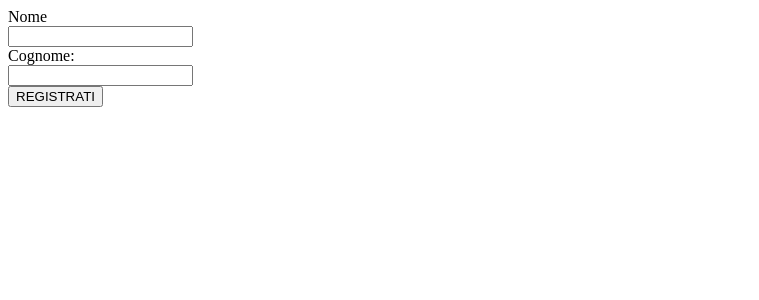
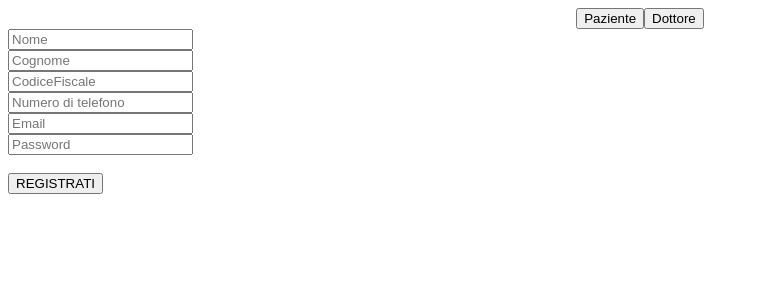
Before and after one commit to packo97/progettoAgile8-FrontEnd, an Angular app: page /registrazione in a window 1280 px wide. Shown: the top 300 px of the page, without its empty margins (0-759 px from the left). Built offline with nearby package versions, Linux system fonts and the light colour scheme.

Commit message:
registrazione done

```diff
--- a/src/app/registrazione/registrazione.component.html
+++ b/src/app/registrazione/registrazione.component.html
@@ -1,10 +1,38 @@
+<div class="row">
+  <div class="column col-sm-4">
+  </div>
+  <div class="column col-sm-4">
+    <div id="divSceltaIniziale" align="center">
+      <button id="buttonPaziente" class="btn btn-outline-dark btn-lg" type="button" (click)=setTipo(1)>Paziente</button>
+      <button id="buttonDottore" class="btn btn-outline-secondary btn-lg" type="button" (click)=setTipo(2)>Dottore</button>
+    </div>
+    <div id="login">
+    </div>
+  </div>
+  <div class="column col-sm-4">
+  </div>
+</div>
 
-  <label for="fname">Nome</label>
+
+  <input type="text" id="inputNome" placeholder="Nome" [(ngModel)]="nome">
   <br>
-  <input type="text" id="inputNome" [(ngModel)]="nome">
+  <input type="text" id="inputCognome" placeholder="Cognome" [(ngModel)]="cognome">
   <br>
-  <label for="lname">Cognome:</label>
+  <input type="text" id="inputCodiceFiscale" placeholder="CodiceFiscale" [(ngModel)]="codice_fiscale">
   <br>
-  <input type="text" id="inputCognome" [(ngModel)]="cognome">
+  <input type="text" id="inputnumeroTelefono" placeholder="Numero di telefono" [(ngModel)]="numero_telefono">
+  <br>
+  <input type="text" id="inputemail" placeholder="Email" [(ngModel)]="email">
+  <br>
+  <input type="password" id="inputpassword" placeholder="Password" [(ngModel)]="password">
+  <br>
+
+
+  <ng-container id="divLogin" *ngIf="tipo_registrazione == 'dottore'; then inputDottore else null"></ng-container>
+  <ng-template #inputDottore>
+    <input type="text" id="inputCodice_identificativo_veterinario" placeholder="Codice Identificativo Veterinario" [(ngModel)]="codice_identificativo_veterinario">
+    <br>
+    <input type="text" id="inputIndirizzo" placeholder="Indirizzo dello studio" [(ngModel)]="indirizzo">
+  </ng-template>
   <br>
   <button (click)=registrazione() >REGISTRATI</button>
--- a/src/app/registrazione/registrazione.component.ts
+++ b/src/app/registrazione/registrazione.component.ts
@@ -14,8 +14,17 @@ export class Paziente {
 })
 export class RegistrazioneComponent implements OnInit {
 
+  tipo_registrazione : string = ""
   nome: string = "";
   cognome: string = "";
+  codice_fiscale: string = "";
+  numero_telefono: string = "";
+  email: string = "";
+  password: string = "";
+  indirizzo: string = "";
+  descrizione: string = "";
+  codice_identificativo_veterinario: string = ""
+
 
   constructor(
     private route : Router,
@@ -25,12 +34,44 @@ export class RegistrazioneComponent implements OnInit {
   ngOnInit() {
   }
 
+  setTipo(scelta: number){
+    if(scelta == 1){
+      this.tipo_registrazione = "paziente";
+    }
+    else
+      this.tipo_registrazione = "dottore";
+
+      alert(this.tipo_registrazione);
+  }
+
   registrazione(){
-    alert(this.nome + " " + this.cognome);
-    var json = {
-      nome: this.nome,
-      cognome: this.cognome
+    if(this.tipo_registrazione == "paziente"){
+      var jsonPaziente = {
+        nome: this.nome,
+        cognome: this.cognome,
+        codice_fiscale: this.codice_fiscale,
+        numero_telefono: this.numero_telefono,
+        email:  this.email,
+        password:  this.password,
+      }
+      this.service.registrazionePaziente(jsonPaziente);
     }
-    this.service.registrazione(json);
+    else if(this.tipo_registrazione == "dottore"){
+      var jsonDottore = {
+        nome: this.nome,
+        cognome: this.cognome,
+        codice_fiscale: this.codice_fiscale,
+        numero_telefono: this.numero_telefono,
+        email:  this.email,
+        password:  this.password,
+        indirizzo: this.indirizzo,
+        descrizione: this.descrizione,
+        codice_identificativo: this.codice_identificativo_veterinario,
+      }
+      alert(this.codice_identificativo_veterinario);
+      this.service.registrazioneDottore(jsonDottore);
+    }
+
+
   }
 }
--- a/src/app/services/my-service.service.ts
+++ b/src/app/services/my-service.service.ts
@@ -17,7 +17,7 @@ constructor(
   private httpClient : HttpClient
 ) { }
 
-registrazione(json){
+registrazionePaziente(json){
 
   this.httpClient.post("http://localhost:8080/restex/paziente",json).subscribe(
     response => console.log(response)
@@ -25,9 +25,14 @@ registrazione(json){
 
 }
 
-getPaziente() {
-  const headers = new HttpHeaders().set('Content-Type', 'text/plain; charset=utf-8');
-  return this.httpClient.get('http://localhost:8080/restex/paziente', { headers, responseType: 'text'})
+registrazioneDottore(json){
+
+  this.httpClient.post("http://localhost:8080/restex/dottore",json).subscribe(
+    response => console.log(response)
+  );
+
 }
 
+
+
 }
```
